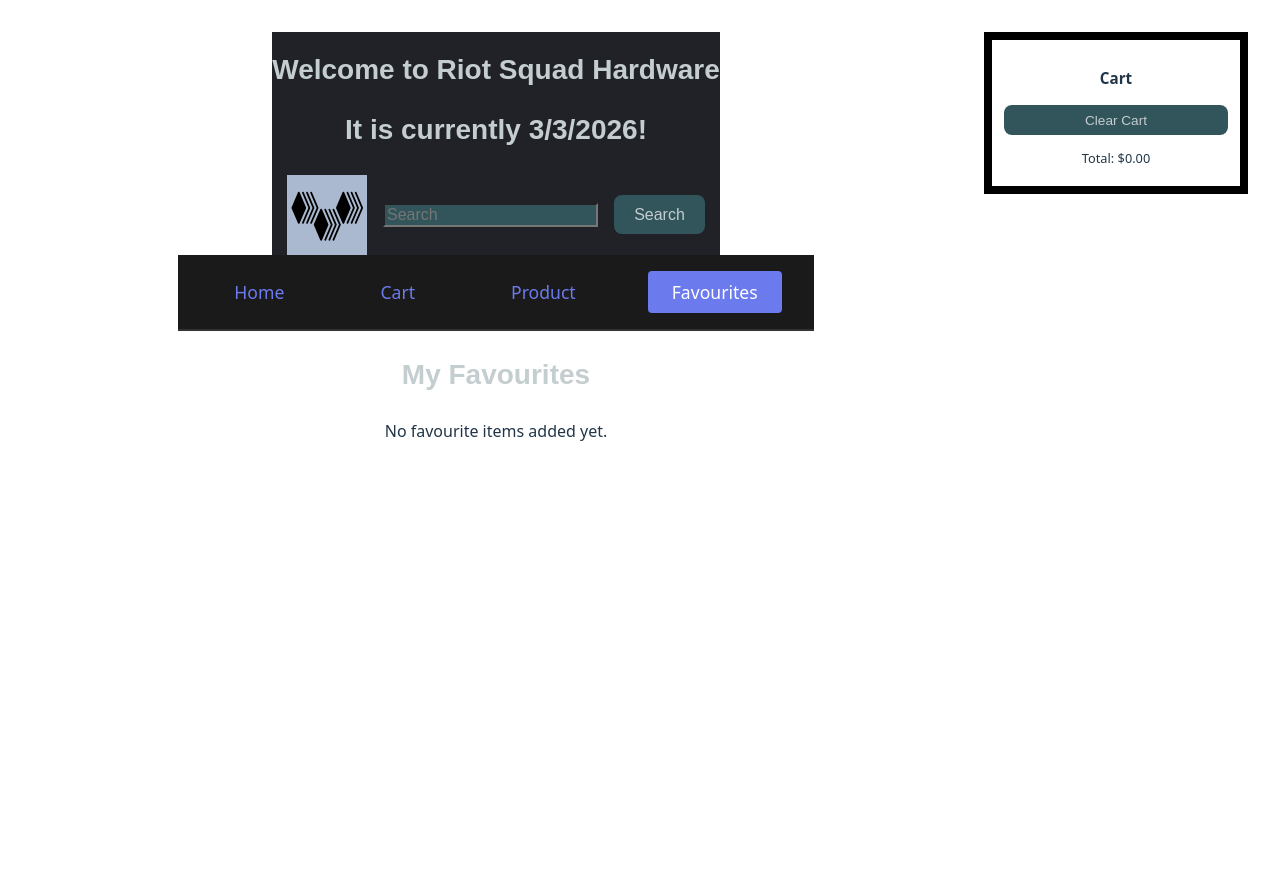
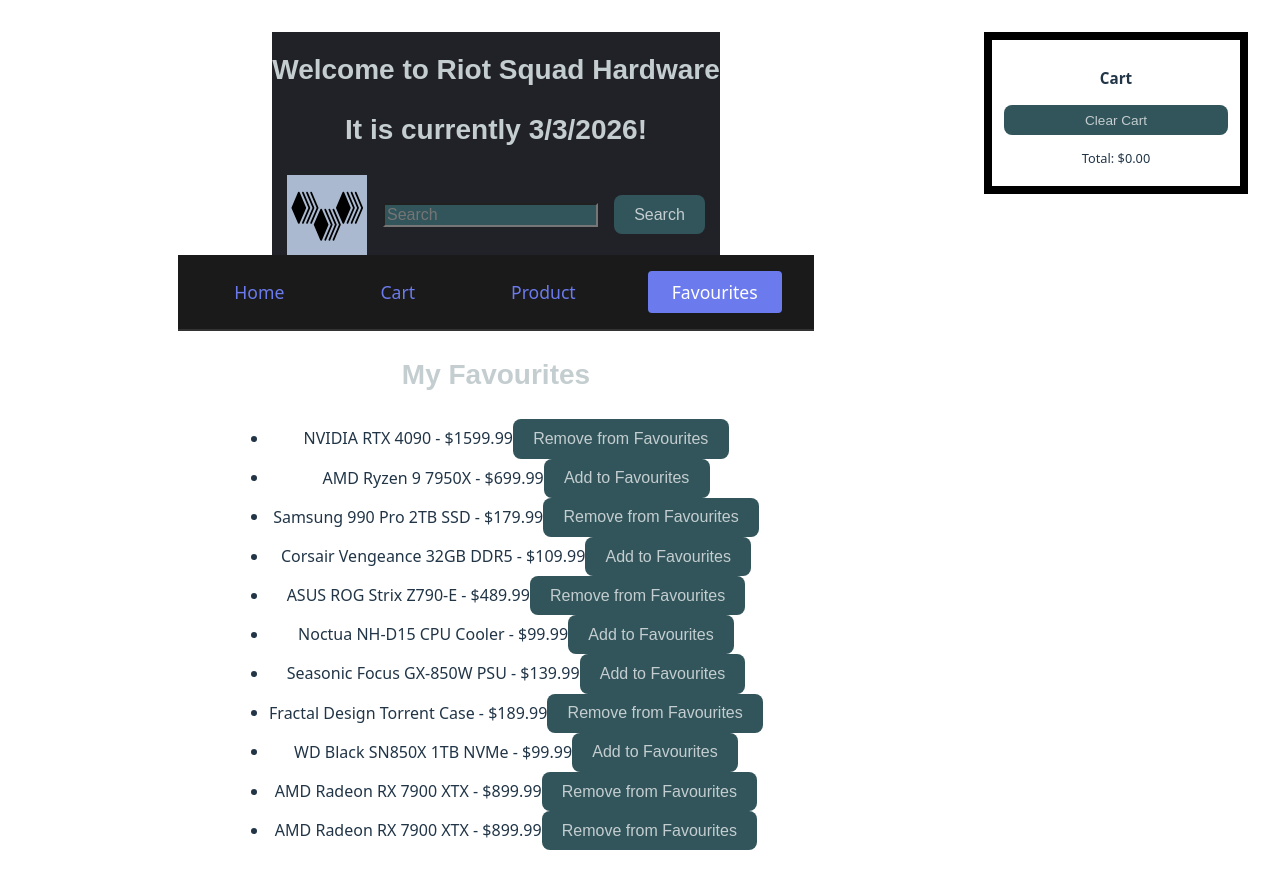
Before and after one commit to D-Villanueva204/Web-Store-Project, a React (Vite) app in the folder web-store-project/: page /favourites in a window 1280 px wide. Shown: the top 888 px of the page. Before the commit the page ends 800 px from the top, so only its background shows below. Built offline with nearby package versions, Linux system fonts and the light colour scheme.

Commit message:
Feature: Added hook for favourites page, added favouritesService, added favouritesRepo, refactored favouritesButton and favouritesPage to use the custom hook

```diff
--- /dev/null
+++ b/web-store-project/src/components/web-store/apis/favouritesData.ts
@@ -0,0 +1,79 @@
+export const pcParts = [
+  {
+    id: 1,
+    name: "NVIDIA RTX 4090",
+    price: 1599.99,
+    stock: 12,
+    favourited: true
+  },
+  {
+    id: 2,
+    name: "AMD Ryzen 9 7950X",
+    price: 699.99,
+    stock: 0,
+    favourited: false
+  },
+  {
+    id: 3,
+    name: "Samsung 990 Pro 2TB SSD",
+    price: 179.99,
+    stock: 45,
+    favourited: true
+  },
+  {
+    id: 4,
+    name: "Corsair Vengeance 32GB DDR5",
+    price: 109.99,
+    stock: 8,
+    favourited: false
+  },
+  {
+    id: 5,
+    name: "ASUS ROG Strix Z790-E",
+    price: 489.99,
+    stock: 3,
+    favourited: true
+  },
+  {
+    id: 6,
+    name: "Noctua NH-D15 CPU Cooler",
+    price: 99.99,
+    stock: 0,
+    favourited: false
+  },
+  {
+    id: 7,
+    name: "Seasonic Focus GX-850W PSU",
+    price: 139.99,
+    stock: 21,
+    favourited: false
+  },
+  {
+    id: 8,
+    name: "Fractal Design Torrent Case",
+    price: 189.99,
+    stock: 7,
+    favourited: true
+  },
+  {
+    id: 9,
+    name: "WD Black SN850X 1TB NVMe",
+    price: 99.99,
+    stock: 33,
+    favourited: false
+  },
+  {
+    id: 10,
+    name: "AMD Radeon RX 7900 XTX",
+    price: 899.99,
+    stock: 5,
+    favourited: true
+  },
+  {
+    id: 11,
+    name: "AMD Radeon RX 7900 XTX",
+    price: 899.99,
+    stock: 5,
+    favourited: true
+  },
+];
--- a/web-store-project/src/components/web-store/favourite-button/favourite-button.tsx
+++ b/web-store-project/src/components/web-store/favourite-button/favourite-button.tsx
@@ -1,19 +1,19 @@
-import type {Part} from "../repositories/PartTypes";
+import { useFavourites } from "../hooks/useFavourites";
 
-function AddFavouriteButton({ addFavourite, productName, price }: { addFavourite: (item: Part) => void, productName: string, price: number }) {
-    const handleAddFavourite = () => {
-        const newFavourite: Part = {
-            name: productName,
-            price: price,
-            stock: 0
-        };
-        addFavourite(newFavourite);
-    };
+function AddFavouriteButton({ id }: { id: number }) {
+    const { handleToggleFavourite, error, favourites } = useFavourites();
+    const isFavourited = favourites.find(fav => fav.id === id)?.favourited;
 
     return (
-        <div>
-            <button type="button" onClick={handleAddFavourite}>Add to Favourites</button>
-        </div>
+        <>
+        {!isFavourited &&
+        <button type="button" onClick={() => handleToggleFavourite(id)}>Add to Favourites</button>}
+
+        {isFavourited &&
+            <button type="button" onClick={() => handleToggleFavourite(id)}>Remove from Favourites</button>}
+        {error &&
+            <p className="error">{error}</p>}
+        </>
     )
 }
 
--- /dev/null
+++ b/web-store-project/src/components/web-store/hooks/useFavourites.ts
@@ -0,0 +1,30 @@
+import { useEffect, useState } from "react";
+import * as FavouriteService from "../services/favouritesService";
+import type { Favourites } from "../types/favouritesType";
+
+export function useFavourites() {
+    const [favourites, setFavourites] = useState<Favourites[]>([]);
+    const [error, setError] = useState<string>("");
+
+    async function fetchFavourites() {
+        try {
+            const favourites = await FavouriteService.getFavourites();
+            setFavourites(favourites);
+        } catch (errorObject) {
+            setError(`${errorObject}`);
+        }
+    }
+    useEffect(() => {
+        fetchFavourites();
+    }, []);
+
+    async function handleToggleFavourite(id: number) {
+        try {
+            FavouriteService.toggleFavourite(id);
+            await fetchFavourites();
+        } catch (errorObject) {
+            setError(`${errorObject}`);
+        }
+    }
+    return { favourites, error, handleToggleFavourite };
+}
--- /dev/null
+++ b/web-store-project/src/components/web-store/repositories/favouritesRepository.ts
@@ -0,0 +1,36 @@
+import type { Favourites } from "../types/favouritesType";
+import { pcParts } from "../apis/favouritesData";
+
+export function getFavourites(): Favourites[] {
+    return pcParts;
+}
+
+export function getFavouriteById(id: number): Favourites {
+    const foundFavourite = pcParts.find(part => part.id === id);
+
+    if (!foundFavourite) {
+        throw new Error(`Favourite with id ${id} not found.`);
+    }
+    return foundFavourite;
+}
+
+export function createFavourites(id: number, name: string, price: number, stock: number, favourited: boolean) {
+    const foundFavourite = pcParts.find(part => part.id === id);
+
+    if (!foundFavourite) {
+        pcParts.push({ id, name, price, stock, favourited });
+    } else {
+        throw new Error(`Favourite with id ${id} already exists.`);
+    }
+}
+
+export function deleteFavourites(id: number) {
+    const foundFavourite = pcParts.find(part => part.id === id);
+
+    if (!foundFavourite) {
+        throw new Error(`Favourite with id ${id} does not exist.`);
+    } else {
+        foundFavourite.favourited = false;
+    }
+
+}
--- /dev/null
+++ b/web-store-project/src/components/web-store/services/favouritesService.ts
@@ -0,0 +1,21 @@
+import * as FavouritesRepo from "../repositories/favouritesRepository";
+
+export function toggleFavourite(id: number) {
+    const foundFavourite = FavouritesRepo.getFavouriteById(id);
+
+    if (foundFavourite.favourited) {
+        FavouritesRepo.deleteFavourites(id);
+    } else {
+        FavouritesRepo.createFavourites(
+            foundFavourite.id,
+            foundFavourite.name,
+            foundFavourite.price,
+            foundFavourite.stock,
+            true
+        );
+    }
+}
+
+export function getFavourites() {
+    return FavouritesRepo.getFavourites();
+}
--- a/web-store-project/src/components/web-store/services/productService.ts
+++ b/web-store-project/src/components/web-store/services/productService.ts
@@ -1,4 +1,4 @@
-import { fetchAllParts, addNewCPU, addNewCase, addNewCooler, addNewGPU, addNewMOBO, addNewOS, addNewPSU, addNewRAM, addNewStorage, getTypeByID, updateStock } from "../repositories/productRepository";
+import { fetchAllParts, addNewCPU, addNewCase, addNewCooler, addNewGPU, addNewMOBO, addNewOS, addNewPSU, addNewRAM, addNewStorage, getTypeByID } from "../repositories/productRepository";
 import type { Part, Case, Storage, Cooler, GPU, MOBO, OS, PSU, RAM, CPU } from "../repositories/PartTypes";
 import { PartType } from "../repositories/PartTypes";
 
--- /dev/null
+++ b/web-store-project/src/components/web-store/types/favouritesType.ts
@@ -0,0 +1,7 @@
+export interface Favourites {
+    id: number;
+    name: string;
+    price: number;
+    stock: number;
+    favourited: boolean;
+}
--- a/web-store-project/src/pages/favourites-page.tsx
+++ b/web-store-project/src/pages/favourites-page.tsx
@@ -1,22 +1,19 @@
-import type { Part } from "../components/web-store/repositories/PartTypes";
+import { useFavourites } from "../components/web-store/hooks/useFavourites";
+import AddFavouriteButton from "../components/web-store/favourite-button/favourite-button";
 
-interface FavouritesPageProps {
-    favourites: Part[];
-    removeFavourite: (index: number) => void;
-}
-
-function FavouritesPage({ favourites, removeFavourite }: FavouritesPageProps) {
+function FavouritesPage() {
+    const { favourites, error } = useFavourites();
     return (
         <div>
             <h2>My Favourites</h2>
-
+            {error && <p className="error">{error}</p>}
 
             {favourites.length === 0 && <p>No favourite items added yet.</p>}
             <ul>
-                {favourites.map((item, index) => (
-                    <li key={index}>
+                {favourites.map((item) => (
+                    <li key={item.id}>
                         {item.name} - ${item.price}
-                        <button onClick={() => removeFavourite(index)}>Remove</button>
+                        <AddFavouriteButton id={item.id} />
                     </li>
                 ))}
             </ul>
```
Also changed, not shown: web-store-project/src/components/web-store/apis/product_data.tsx (renamed from web-store-project/src/components/web-store/product_data/product_data.tsx).
